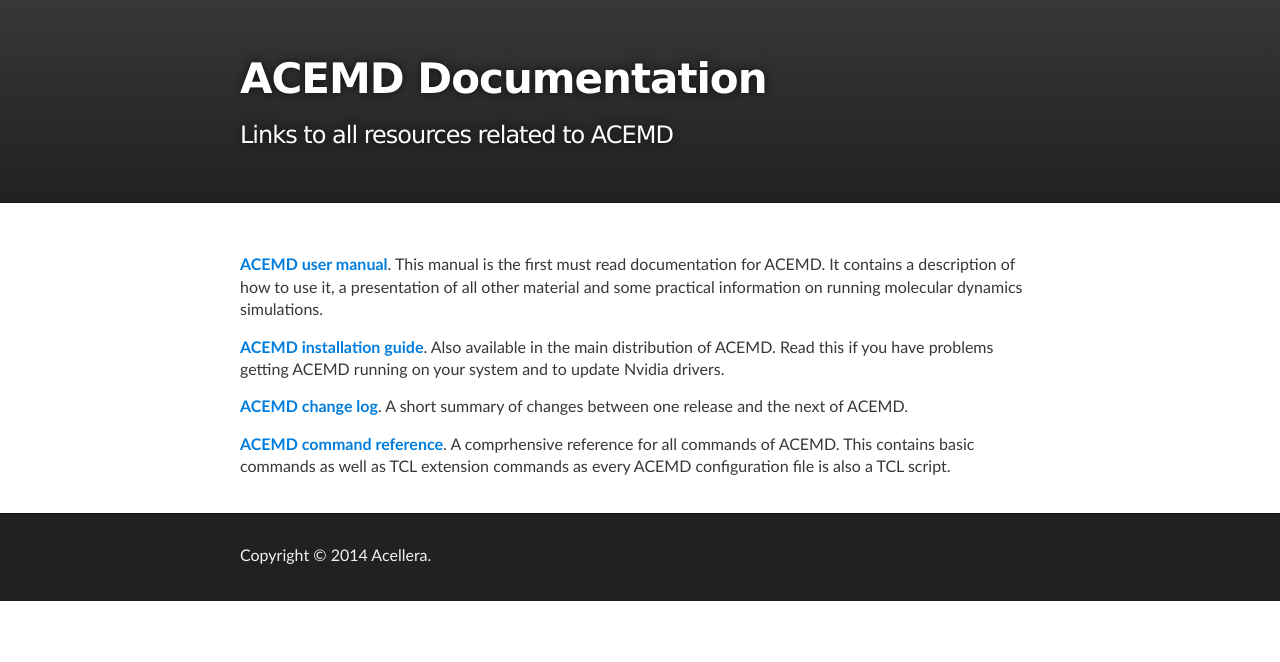
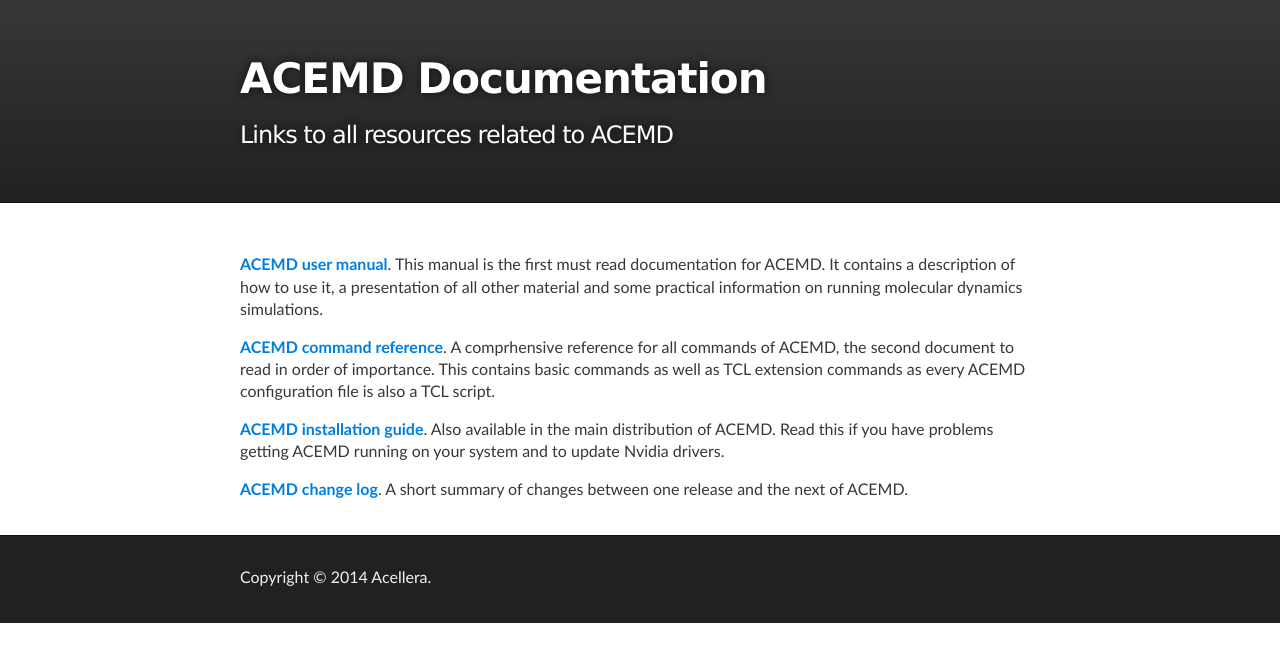
Before and after one commit to Acellera/docs.acellera.com, a Jekyll site: the page built from acemd/index.md, in a window 1280 px wide. Shown: the top 662 px of the page. Built offline with Jekyll 4.4.1, drawn with Linux system fonts in a browser that asks for light colours.

Commit message:
Update index.md

```diff
--- a/acemd/index.md
+++ b/acemd/index.md
@@ -8,8 +8,8 @@
 
 [__ACEMD user manual__](./usermanual). This manual is the first must read documentation for ACEMD. It contains a description of how to use it, a presentation of all other material and some practical information on running molecular dynamics simulations.
 
+[__ACEMD command reference__](./commands). A comprhensive reference for all commands of ACEMD, the second document to read in order of importance. This contains basic commands as well as TCL extension commands as every ACEMD configuration file is also a TCL script.
+
 [__ACEMD installation guide__](./install). Also available in the main distribution of ACEMD. Read this if you have problems getting ACEMD running on your system and to update Nvidia drivers.
 
 [__ACEMD change log__](./changelog). A short summary of changes between one release and the next of ACEMD.
-
-[__ACEMD command reference__](./commands). A comprhensive reference for all commands of ACEMD. This contains basic commands as well as TCL extension commands as every ACEMD configuration file is also a TCL script.
```
